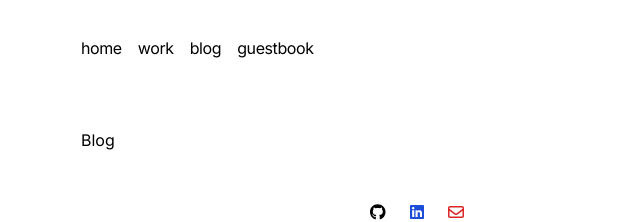
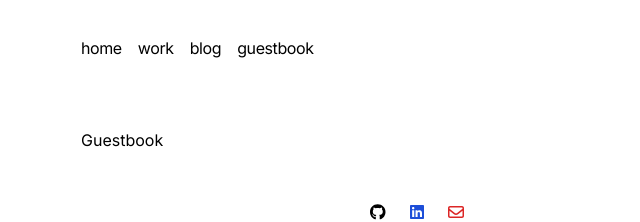
Before and after one commit to seanaxn1135/seanaxn.com, a Next.js app: page /guestbook in a window 1280 px wide. Shown: the top 222 px of the page, without its empty margins (223-863 px from the left). Built offline with nearby package versions, Linux system fonts and the light colour scheme.

Commit message:
change guestbook dummy text

```diff
--- a/src/app/guestbook/page.tsx
+++ b/src/app/guestbook/page.tsx
@@ -1,5 +1,5 @@
 export default function Blog() {
     return (
-        <h1>Blog</h1>
+        <h1>Guestbook</h1>
     )
 }
```
